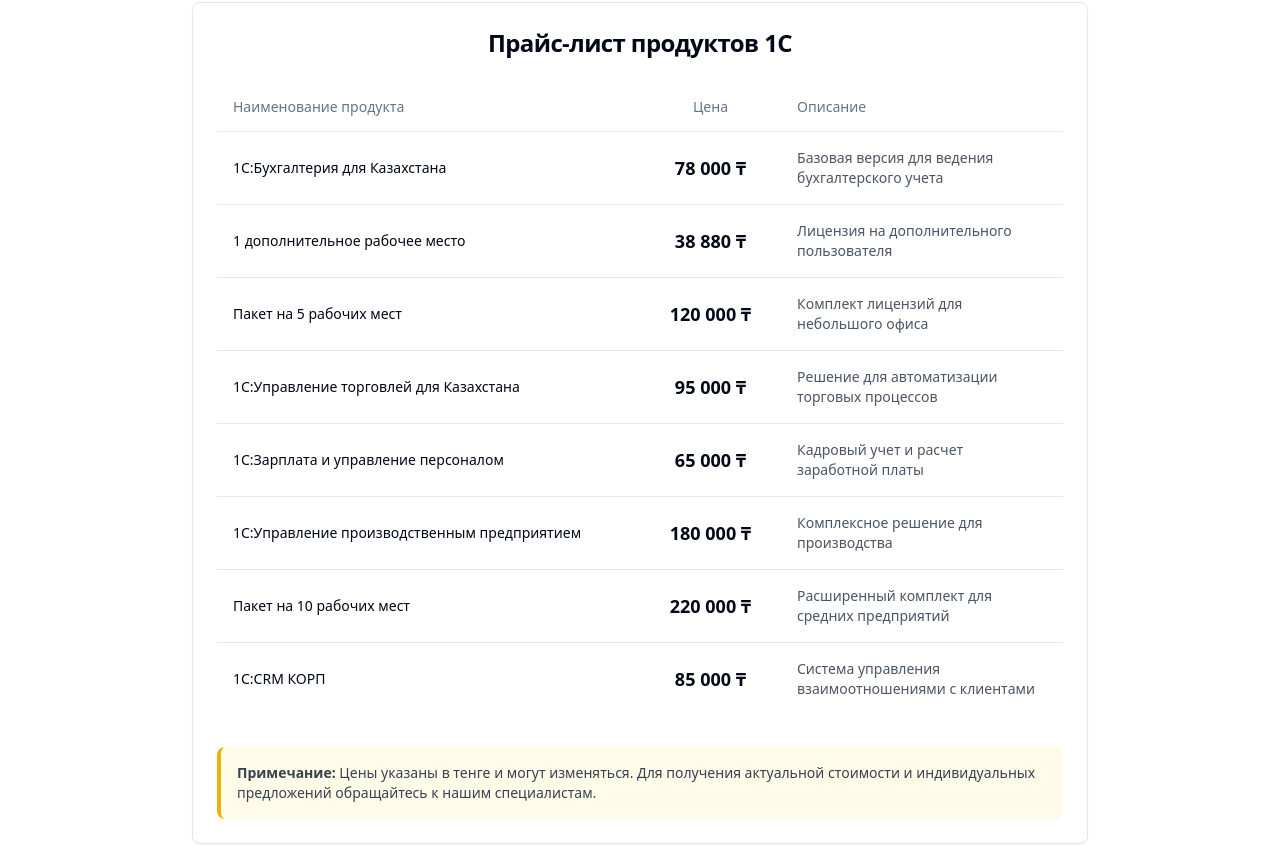
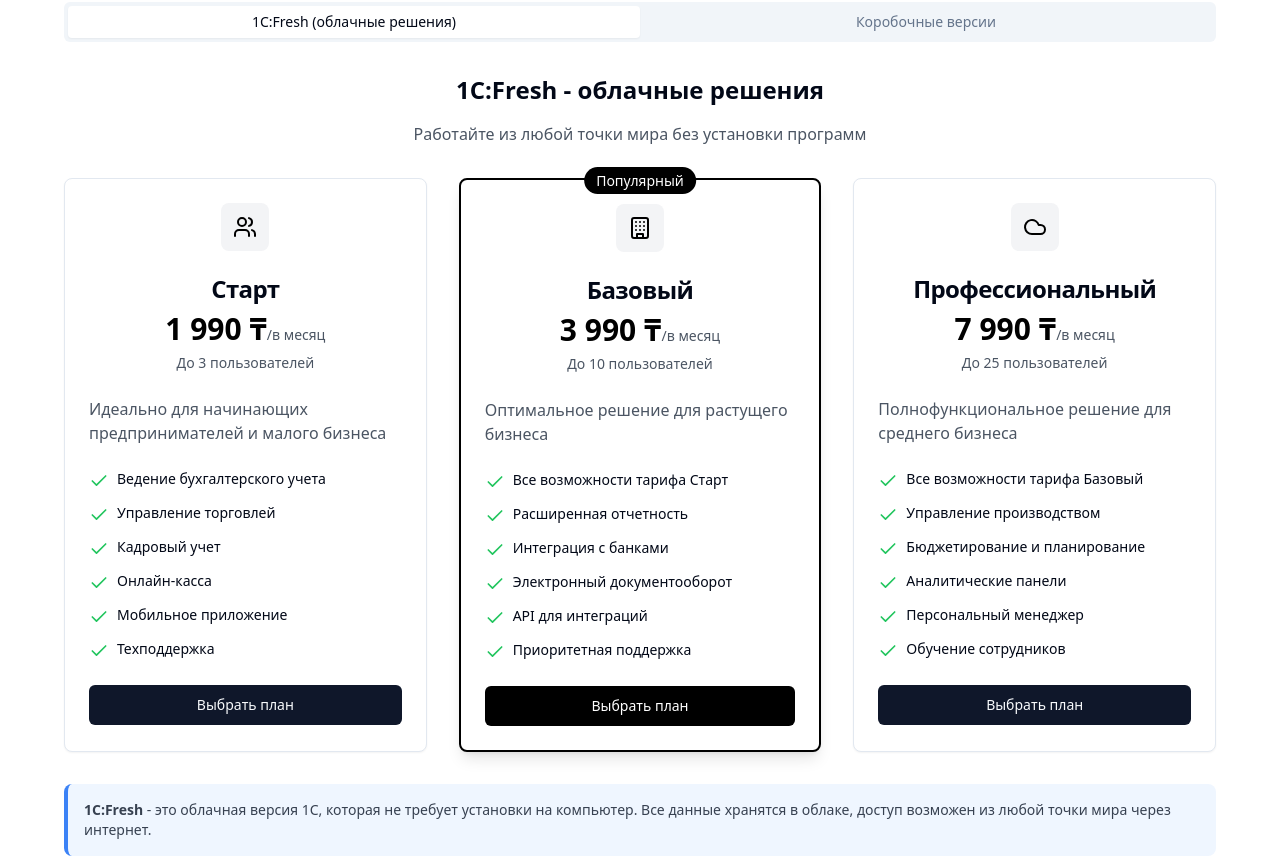
Before and after one commit to itPandas/panda-it-web, a React (Vite) app: page /product/1c in a window 1280 px wide. Shown: the part 2606-3464 px from the top of the page. Built offline with nearby package versions, Linux system fonts and the light colour scheme.

Commit message:
Add 1C:Fresh pricing to product page
Add 1C:Fresh pricing plans and descriptions to the /product/1c page, alongside the existing boxed version pricing.

```diff
--- a/src/components/product/PricingTable.tsx
+++ b/src/components/product/PricingTable.tsx
@@ -10,6 +10,8 @@ import {
   TableHeader,
   TableRow
 } from '@/components/ui/table';
+import { Tabs, TabsContent, TabsList, TabsTrigger } from '@/components/ui/tabs';
+import { Check, Cloud, Users, Building } from 'lucide-react';
 
 const PricingTable = () => {
   const products = [
@@ -55,20 +57,139 @@ const PricingTable = () => {
     }
   ];
 
+  const freshPlans = [
+    {
+      name: "Старт",
+      icon: Users,
+      price: "1 990",
+      period: "в месяц",
+      users: "До 3 пользователей",
+      description: "Идеально для начинающих предпринимателей и малого бизнеса",
+      features: [
+        "Ведение бухгалтерского учета",
+        "Управление торговлей",
+        "Кадровый учет",
+        "Онлайн-касса",
+        "Мобильное приложение",
+        "Техподдержка"
+      ],
+      popular: false
+    },
+    {
+      name: "Базовый",
+      icon: Building,
+      price: "3 990",
+      period: "в месяц",
+      users: "До 10 пользователей",
+      description: "Оптимальное решение для растущего бизнеса",
+      features: [
+        "Все возможности тарифа Старт",
+        "Расширенная отчетность",
+        "Интеграция с банками",
+        "Электронный документооборот",
+        "API для интеграций",
+        "Приоритетная поддержка"
+      ],
+      popular: true
+    },
+    {
+      name: "Профессиональный",
+      icon: Cloud,
+      price: "7 990",
+      period: "в месяц",
+      users: "До 25 пользователей",
+      description: "Полнофункциональное решение для среднего бизнеса",
+      features: [
+        "Все возможности тарифа Базовый",
+        "Управление производством",
+        "Бюджетирование и планирование",
+        "Аналитические панели",
+        "Персональный менеджер",
+        "Обучение сотрудников"
+      ],
+      popular: false
+    }
+  ];
+
   return (
     <section className="py-20">
       <div className="container mx-auto px-4">
-        <div className="max-w-4xl mx-auto">
+        <div className="max-w-6xl mx-auto">
           <div className="text-center mb-12">
             <h2 className="text-4xl font-bold mb-4">Цены и варианты</h2>
             <p className="text-xl text-gray-600">
-              Стоимость продуктов 1С в тенге
+              Выберите подходящий вариант для вашего бизнеса
             </p>
           </div>
 
+          <Tabs defaultValue="fresh" className="w-full">
+            <TabsList className="grid w-full grid-cols-2 mb-8">
+              <TabsTrigger value="fresh">1С:Fresh (облачные решения)</TabsTrigger>
+              <TabsTrigger value="boxed">Коробочные версии</TabsTrigger>
+            </TabsList>
+
+            <TabsContent value="fresh">
+              <div className="mb-8 text-center">
+                <h3 className="text-2xl font-bold mb-4">1С:Fresh - облачные решения</h3>
+                <p className="text-gray-600">
+                  Работайте из любой точки мира без установки программ
+                </p>
+              </div>
+
+              <div className="grid lg:grid-cols-3 gap-8 mb-8">
+                {freshPlans.map((plan, index) => {
+                  const IconComponent = plan.icon;
+                  return (
+                    <Card key={index} className={`relative ${plan.popular ? 'border-2 border-black shadow-lg' : ''}`}>
+                      {plan.popular && (
+                        <div className="absolute -top-3 left-1/2 transform -translate-x-1/2">
+                          <span className="bg-black text-white px-3 py-1 rounded-full text-sm font-medium">
+                            Популярный
+                          </span>
+                        </div>
+                      )}
+                      <CardHeader className="text-center">
+                        <div className="w-12 h-12 bg-gray-100 rounded-lg flex items-center justify-center mx-auto mb-4">
+                          <IconComponent className="w-6 h-6 text-black" />
+                        </div>
+                        <CardTitle className="text-2xl">{plan.name}</CardTitle>
+                        <div className="text-3xl font-bold text-black">
+                          {plan.price} ₸
+                          <span className="text-sm font-normal text-gray-600">/{plan.period}</span>
+                        </div>
+                        <p className="text-sm text-gray-600">{plan.users}</p>
+                      </CardHeader>
+                      <CardContent>
+                        <p className="text-gray-600 mb-6">{plan.description}</p>
+                        <ul className="space-y-3 mb-6">
+                          {plan.features.map((feature, featureIndex) => (
+                            <li key={featureIndex} className="flex items-start">
+                              <Check className="w-5 h-5 text-green-500 mr-2 mt-0.5 flex-shrink-0" />
+                              <span className="text-sm">{feature}</span>
+                            </li>
+                          ))}
+                        </ul>
+                        <Button className={`w-full ${plan.popular ? 'bg-black text-white hover:bg-gray-800' : ''}`}>
+                          Выбрать план
+                        </Button>
+                      </CardContent>
+                    </Card>
+                  );
+                })}
+              </div>
+
+              <div className="mt-8 p-4 bg-blue-50 rounded-lg border-l-4 border-l-blue-500">
+                <p className="text-sm text-gray-700">
+                  <strong>1С:Fresh</strong> - это облачная версия 1С, которая не требует установки на компьютер.
+                  Все данные хранятся в облаке, доступ возможен из любой точки мира через интернет.
+                </p>
+              </div>
+            </TabsContent>
+
+            <TabsContent value="boxed">
               <Card>
                 <CardHeader>
-              <CardTitle className="text-2xl text-center">Прайс-лист продуктов 1С</CardTitle>
+                  <CardTitle className="text-2xl text-center">Прайс-лист коробочных продуктов 1С</CardTitle>
                 </CardHeader>
                 <CardContent>
                   <Table>
@@ -101,6 +222,8 @@ const PricingTable = () => {
                   </div>
                 </CardContent>
               </Card>
+            </TabsContent>
+          </Tabs>
 
           <div className="mt-12 text-center">
             <p className="text-gray-600 mb-4">
```
Lines whose indentation alone changed are shown as unchanged.
